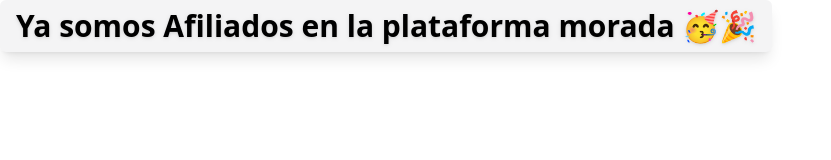
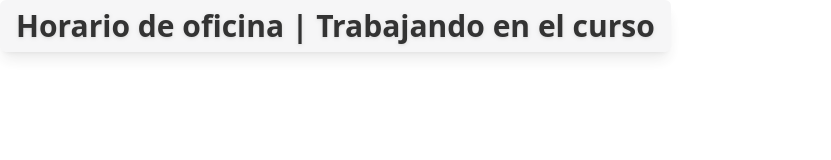
Before and after one commit to lolzini/stream-overlay, an Astro site: page /motd in a window 1280 px wide. Shown: the whole page, without its empty margins (0-831 px from the left). Built offline with nearby package versions, Linux system fonts and the light colour scheme; Astro itself is replaced by a stand-in of ours.

Commit message:
change: message

```diff
--- a/src/pages/motd/index.astro
+++ b/src/pages/motd/index.astro
@@ -6,11 +6,11 @@ import Main from "@/components/main.astro";
 <Layout>
   <Main>
     <div
-      class="fixed left-0 top-0 w-fit rounded-md bg-zinc-100 px-4 py-2 shadow-lg"
+      class="fixed left-0 top-0 w-fit rounded-md bg-zinc-100 px-4 py-2 opacity-80 shadow-lg"
     >
       <div class="flex items-center gap-3 text-3xl font-bold drop-shadow">
         <p class="text-3xl font-bold">
-          Ya somos Afiliados en la plataforma morada 🥳🎉
+          Horario de oficina | Trabajando en el curso
         </p>
       </div>
     </div>
```
